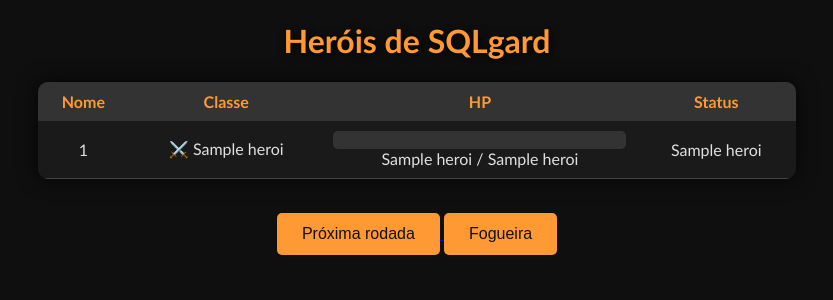
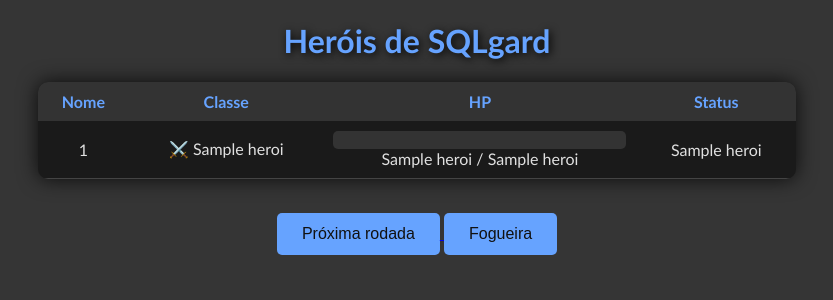
Before and after one commit to FelipeRibeiroSalles/CP1-BD-2TDSPV, a Flask app: template templates/index.html in a window 1280 px wide. Shown: the top 300 px of the page, without its empty margins (223-1056 px from the left). Run offline with Flask 3, Linux system fonts and the light colour scheme; the template is opened without the code that fills it: most values are stand-ins (such as "Sample title", 1, 10 or a date in 2020).

Commit message:
Adaptação das cores para embelezamento

```diff
--- a/templates/index.html
+++ b/templates/index.html
@@ -7,14 +7,14 @@
 <style>
 
 body{
-background-color:#0f0f0f;
+background-color:#353535;
 color:#e0e0e0;
 font-family: "Trebuchet MS", sans-serif;
 text-align:center;
 }
 
 h1{
-color:#ff9933;
+color:#66a3ff;
 text-shadow:2px 2px 8px #000;
 }
 
@@ -30,7 +30,7 @@ box-shadow:0px 0px 20px rgba(0,0,0,0.8);
 
 th{
 background:#333;
-color:#ff9933;
+color:#66a3ff;
 padding:10px;
 }
 
@@ -42,7 +42,7 @@ border-bottom:1px solid #444;
 /* BOTÕES */
 
 button{
-background:#ff9933;
+background:#66a3ff;
 color:#111;
 border:none;
 padding:12px 25px;
@@ -53,7 +53,7 @@ margin-top:15px;
 }
 
 button:hover{
-background:#ffb366;
+background:#66a3ff;
 }
 
 /* BARRA DE VIDA */
```
